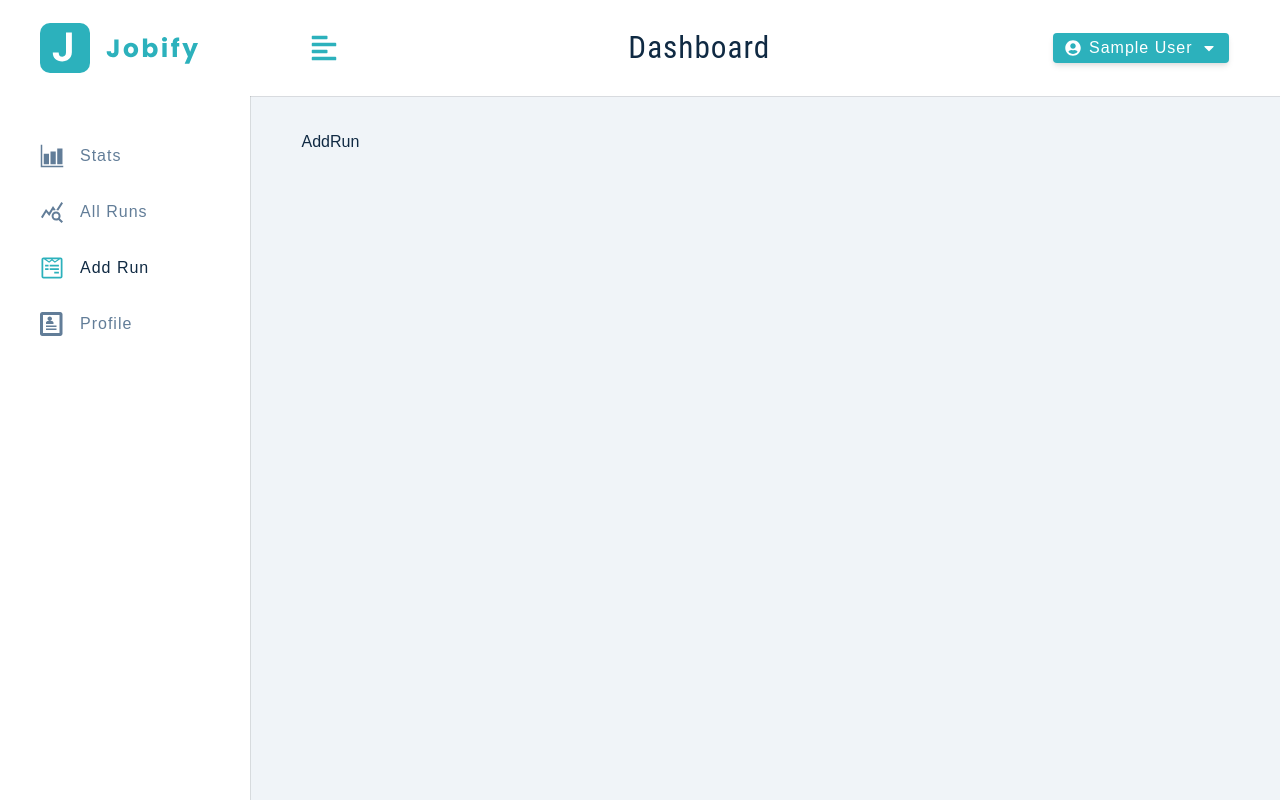
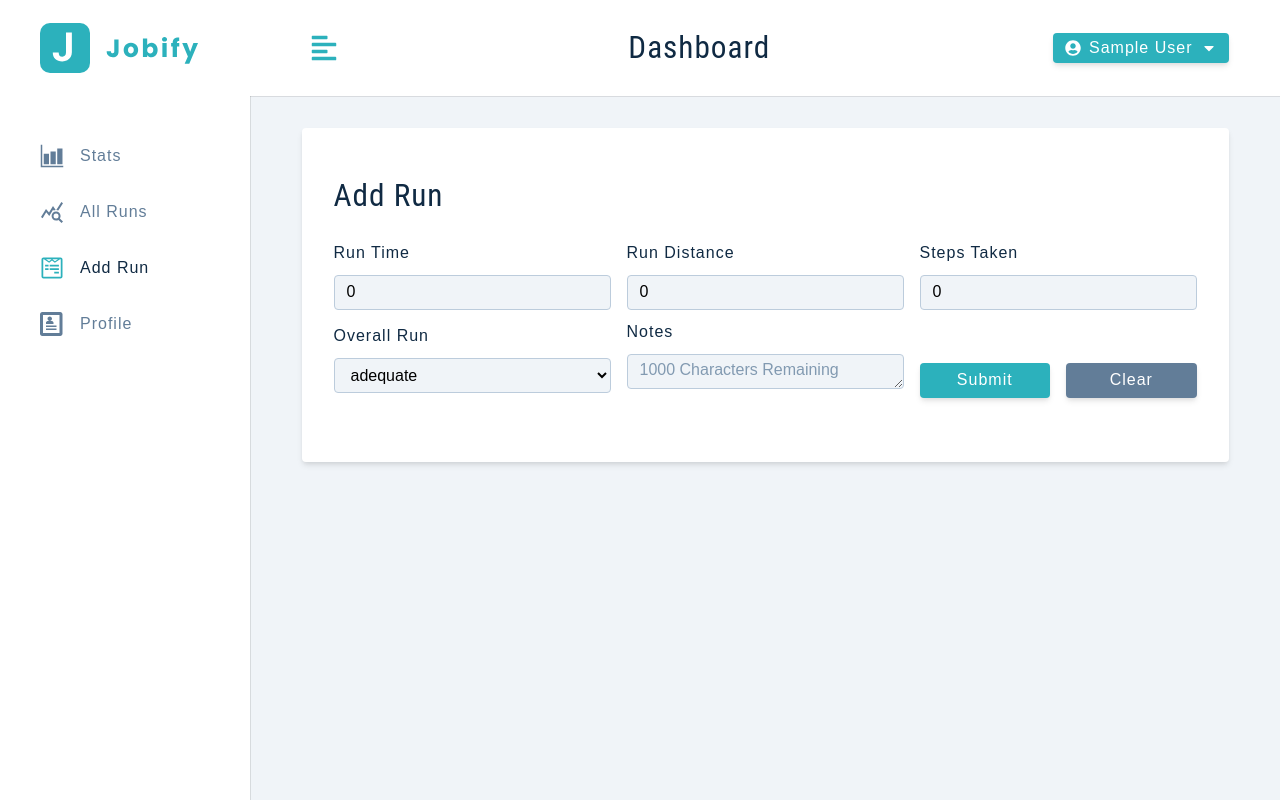
Before and after one commit to MounirEl-Abbas/runTracker, a React (Create React App) app in the folder client/: page /add-run in a window 1280 px wide. Built offline with nearby package versions, Linux system fonts and the light colour scheme; sample sign-in values are in the browser's storage.

Commit message:
Runs/front-end_add-run

```diff
--- /dev/null
+++ b/client/src/components/FormRowSelect.jsx
@@ -0,0 +1,21 @@
+const FormRowSelect = ({ labelText, name, value, handleChange, list }) => {
+  return (
+    <div className="form-row">
+      <label htmlFor={name} className="form-label">
+        {labelText || name}
+      </label>
+      <select
+        name={name}
+        value={value}
+        onChange={handleChange}
+        className="form-select">
+        {list.map((item, index) => (
+          <option key={index} value={item}>
+            {item}
+          </option>
+        ))}
+      </select>
+    </div>
+  );
+};
+export default FormRowSelect;
--- a/client/src/components/index.js
+++ b/client/src/components/index.js
@@ -4,5 +4,14 @@ import Alert from "./Alert";
 import Navbar from "./Navbar";
 import BigSidebar from "./BigSidebar";
 import SmallSidebar from "./SmallSidebar";
+import FormRowSelect from "./FormRowSelect";
 
-export { Logo, FormRow, Alert, Navbar, BigSidebar, SmallSidebar };
+export {
+  Logo,
+  FormRow,
+  Alert,
+  Navbar,
+  BigSidebar,
+  SmallSidebar,
+  FormRowSelect,
+};
--- a/client/src/context/actions.jsx
+++ b/client/src/context/actions.jsx
@@ -11,3 +11,10 @@ export const LOGOUT_USER = "LOGOUT_USER";
 export const UPDATE_USER_BEGIN = "UPDATE_USER_BEGIN";
 export const UPDATE_USER_SUCCESS = "UPDATE_USER_SUCCESS";
 export const UPDATE_USER_ERROR = "UPDATE_USER_ERROR";
+
+export const HANDLE_CHANGE = "HANDLE_CHANGE";
+export const CLEAR_VALUES = "CLEAR_VALUES";
+
+export const CREATE_RUN_BEGIN = "CREATE_RUN_BEGIN";
+export const CREATE_RUN_SUCCESS = "CREATE_RUN_SUCCESS";
+export const CREATE_RUN_ERROR = "CREATE_RUN_ERROR";
--- a/client/src/context/appContext.jsx
+++ b/client/src/context/appContext.jsx
@@ -12,6 +12,11 @@ import {
   UPDATE_USER_BEGIN,
   UPDATE_USER_SUCCESS,
   UPDATE_USER_ERROR,
+  HANDLE_CHANGE,
+  CLEAR_VALUES,
+  CREATE_RUN_BEGIN,
+  CREATE_RUN_SUCCESS,
+  CREATE_RUN_ERROR,
 } from "./actions";
 
 const token = localStorage.getItem("token");
@@ -25,6 +30,12 @@ export const initialState = {
   user: user ? JSON.parse(user) : null,
   token: token,
   showSidebar: false,
+  runTime: 0,
+  runDistance: 0,
+  stepsTaken: 0,
+  runNotes: "",
+  runRating: "adequate",
+  runRatingOptions: ["superb", "adequate", "poor"],
 };
 
 const AppContext = React.createContext();
@@ -137,6 +148,42 @@ const AppProvider = ({ children }) => {
     }
     clearAlert();
   };
+
+  const handleChange = ({ name, value }) => {
+    dispatch({
+      type: HANDLE_CHANGE,
+      payload: { name, value },
+    });
+  };
+  const clearValues = () => {
+    dispatch({ type: CLEAR_VALUES });
+  };
+
+  const createRun = async () => {
+    dispatch({ type: CREATE_RUN_BEGIN });
+
+    try {
+      const { runTime, runDistance, stepsTaken, runRating, runNotes } = state;
+
+      await authFetch.post("/runs", {
+        runTime,
+        runDistance,
+        stepsTaken,
+        runRating,
+        runNotes,
+      });
+      dispatch({ type: CREATE_RUN_SUCCESS });
+      dispatch({ type: CLEAR_VALUES });
+    } catch (error) {
+      if (error.response.status === 401) return;
+      dispatch({
+        type: CREATE_RUN_ERROR,
+        payload: { msg: error.response.data.msg },
+      });
+    }
+    clearAlert();
+  };
+
   return (
     <AppContext.Provider
       value={{
@@ -146,6 +193,9 @@ const AppProvider = ({ children }) => {
         logoutUser,
         toggleSidebar,
         updateUser,
+        handleChange,
+        clearValues,
+        createRun,
       }}>
       {children}
     </AppContext.Provider>
--- a/client/src/context/reducer.jsx
+++ b/client/src/context/reducer.jsx
@@ -9,6 +9,11 @@ import {
   UPDATE_USER_BEGIN,
   UPDATE_USER_SUCCESS,
   UPDATE_USER_ERROR,
+  HANDLE_CHANGE,
+  CLEAR_VALUES,
+  CREATE_RUN_BEGIN,
+  CREATE_RUN_SUCCESS,
+  CREATE_RUN_ERROR,
 } from "./actions";
 import { initialState } from "./appContext";
 
@@ -100,6 +105,34 @@ const reducer = (state, action) => {
   }
   /*************************************/
 
+  /************ CREATE RUN *************/
+  if (action.type === CREATE_RUN_BEGIN) {
+    return {
+      ...state,
+      isLoading: true,
+    };
+  }
+  if (action.type === CREATE_RUN_SUCCESS) {
+    return {
+      ...state,
+      isLoading: false,
+      showAlert: true,
+      alertType: "success",
+      alertText: "Run Added Successfully!",
+    };
+  }
+  if (action.type === CREATE_RUN_ERROR) {
+    return {
+      ...state,
+      isLoading: false,
+      showAlert: true,
+      alertType: "danger",
+      alertText: action.payload.msg,
+    };
+  }
+
+  /*************************************/
+
   /************ MISC FUNCTIONALITIES *************/
 
   if (action.type === TOGGLE_SIDEBAR) {
@@ -109,6 +142,26 @@ const reducer = (state, action) => {
     };
   }
 
+  if (action.type === HANDLE_CHANGE) {
+    return {
+      ...state,
+      [action.payload.name]: action.payload.value,
+    };
+  }
+  if (action.type === CLEAR_VALUES) {
+    const initialState = {
+      runTime: 0,
+      runDistance: 0,
+      stepsTaken: 0,
+      runRating: "adequate",
+      runNotes: "",
+    };
+    return {
+      ...state,
+      ...initialState,
+    };
+  }
+
   /*************************************/
 
   throw new Error(`no such action : ${action.type}`);
--- a/client/src/pages/dashboard/AddRun.jsx
+++ b/client/src/pages/dashboard/AddRun.jsx
@@ -1,4 +1,109 @@
+import Wrapper from "../../assets/wrappers/DashboardFormPage";
+import { FormRow, FormRowSelect, Alert } from "../../components";
+import { useAppContext } from "../../context/appContext";
+
 const AddRun = () => {
-  return <div>AddRun</div>;
+  const {
+    isLoading,
+    handleChange,
+    runTime,
+    runDistance,
+    stepsTaken,
+    runNotes,
+    runRating,
+    runRatingOptions,
+    clearValues,
+    displayAlert,
+    createRun,
+    showAlert,
+  } = useAppContext();
+
+  const handleRunInput = e => {
+    const name = e.target.name;
+    const value = e.target.value;
+    handleChange({ name, value });
+  };
+
+  const handleSubmit = e => {
+    e.preventDefault();
+    if (!runTime || !runDistance || !stepsTaken) {
+      displayAlert();
+      return;
+    }
+    createRun();
+  };
+
+  return (
+    <Wrapper>
+      <form className="form">
+        <h3>Add Run</h3>
+        {showAlert && <Alert />}
+        <div className="form-center">
+          {/* Run Time */}
+          <FormRow
+            type="number"
+            name="runTime"
+            value={runTime}
+            handleChange={handleRunInput}
+            labelText="Run Time"
+            step="5"
+          />
+          {/* Run Distance */}
+          <FormRow
+            type="number"
+            name="runDistance"
+            value={runDistance}
+            handleChange={handleRunInput}
+            labelText="Run Distance"
+          />
+          {/* steps taken */}
+          <FormRow
+            type="number"
+            name="stepsTaken"
+            value={stepsTaken}
+            handleChange={handleRunInput}
+            labelText="Steps Taken"
+          />
+          {/* run rating */}
+          <FormRowSelect
+            name="runRating"
+            value={runRating}
+            list={runRatingOptions}
+            handleChange={handleRunInput}
+            labelText="Overall Run"
+          />
+          {/* run Notes */}
+          <div className="form-row">
+            <label htmlFor="runNotes" className="form-label">
+              Notes
+            </label>
+            <textarea
+              name="runNotes"
+              value={runNotes}
+              className="form-input"
+              maxLength="1000"
+              onChange={handleRunInput}
+              placeholder="1000 Characters Remaining"></textarea>
+          </div>
+          {/* btn container */}
+          <div className="btn-container">
+            <button
+              type="submit"
+              className="btn btn-block submit-btn"
+              onClick={handleSubmit}
+              disabled={isLoading}>
+              submit
+            </button>
+            <button
+              type="button"
+              className="btn btn-block clear-btn"
+              onClick={() => clearValues()}>
+              clear
+            </button>
+          </div>
+        </div>
+      </form>
+    </Wrapper>
+  );
 };
 export default AddRun;
```
Also changed, not shown: 2 other files (tests, documents, lock files or other folders).
